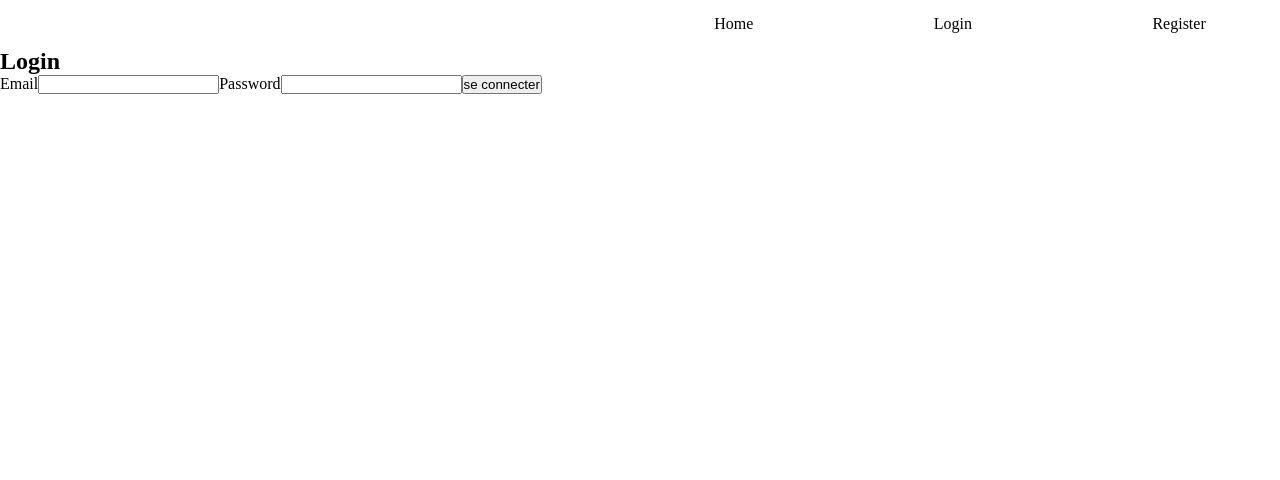
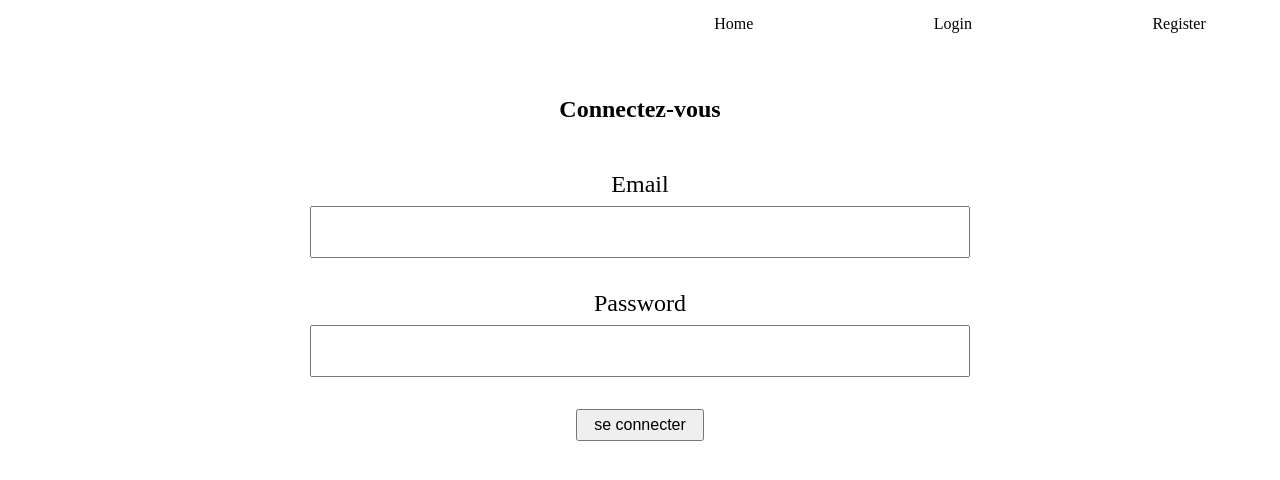
Before and after one commit to Bak-Faek/library, a React (Vite) app in the folder frontend/: page /login in a window 1280 px wide. Shown: the top 480 px of the page. Built offline with nearby package versions, Linux system fonts and the light colour scheme.

Commit message:
modification css composants login et register

```diff
--- /dev/null
+++ b/frontend/src/components/Login/Login.css
@@ -0,0 +1,37 @@
+.generalContainer {
+  width: 100%;
+  display: flex;
+  flex-direction: column;
+  align-items: center;
+  margin-top: 3rem;
+  gap: 3rem;
+}
+
+.loginContainer {
+  display: flex;
+  flex-direction: column;
+  align-items: center;
+  font-size: 1.5rem;
+  width: 80%;
+  gap: 2rem;
+}
+
+label {
+  display: flex;
+  flex-direction: column;
+  align-items: center;
+  gap: 0.5rem;
+  width: 100%;
+}
+input {
+  font-size: 1rem;
+  height: 2rem;
+  padding: 0.5rem;
+  width: 80%;
+  max-width: 40rem;
+}
+button {
+  width: 8rem;
+  height: 2rem;
+  font-size: 1rem;
+}
--- a/frontend/src/components/Login/Login.jsx
+++ b/frontend/src/components/Login/Login.jsx
@@ -1,5 +1,6 @@
 import { useState } from "react";
 import { useNavigate } from "react-router-dom";
+import './Login.css'
 
 export default function Login() {
   const [email, setEmail] = useState("");
@@ -45,8 +46,9 @@ export default function Login() {
       });
   };
   return (
-    <section>
-      <h2>Login</h2>
+    <section className="generalContainer">
+      <h2>Connectez-vous</h2>
+      <div className="loginContainer">
         <label htmlFor="email">
           Email
           <input
@@ -68,6 +70,7 @@ export default function Login() {
           />
         </label>
         <button onClick={handleSubmit}>se connecter</button>
+      </div>
     </section>
   );
 }
--- /dev/null
+++ b/frontend/src/components/Register/Register.css
@@ -0,0 +1,37 @@
+.generalContainer {
+  width: 100%;
+  display: flex;
+  flex-direction: column;
+  align-items: center;
+  margin-top: 3rem;
+  gap: 3rem;
+}
+
+.registerContainer {
+  display: flex;
+  flex-direction: column;
+  align-items: center;
+  font-size: 1.5rem;
+  width: 80%;
+  gap: 2rem;
+}
+
+label {
+  display: flex;
+  flex-direction: column;
+  align-items: center;
+  gap: 0.5rem;
+  width: 100%;
+}
+input {
+  font-size: 1rem;
+  height: 2rem;
+  padding: 0.5rem;
+  width: 80%;
+  max-width: 40rem;
+}
+button {
+  width: 8rem;
+  height: 2rem;
+  font-size: 1rem;
+}
--- a/frontend/src/components/Register/Register.jsx
+++ b/frontend/src/components/Register/Register.jsx
@@ -1,5 +1,6 @@
 import { useState } from "react";
 import { useNavigate } from "react-router-dom";
+import './Register.css'
 
 export default function Register() {
   const [firstname, setFirstName] = useState("");
@@ -65,8 +66,9 @@ export default function Register() {
   };
 
   return (
-    <section>
-      <h2>Rgister</h2>
+    <section className="generalContainer">
+      <h2>Enregistez-vous</h2>
+      <div className="registerContainer">
         <label htmlFor="prénom">
           Prénom
           <input
@@ -123,6 +125,7 @@ export default function Register() {
           />
         </label>
         <button onClick={handleSubmit}>S'inscrire</button>
+      </div>
     </section>
   );
 }
```
Lines whose indentation alone changed are shown as unchanged.
